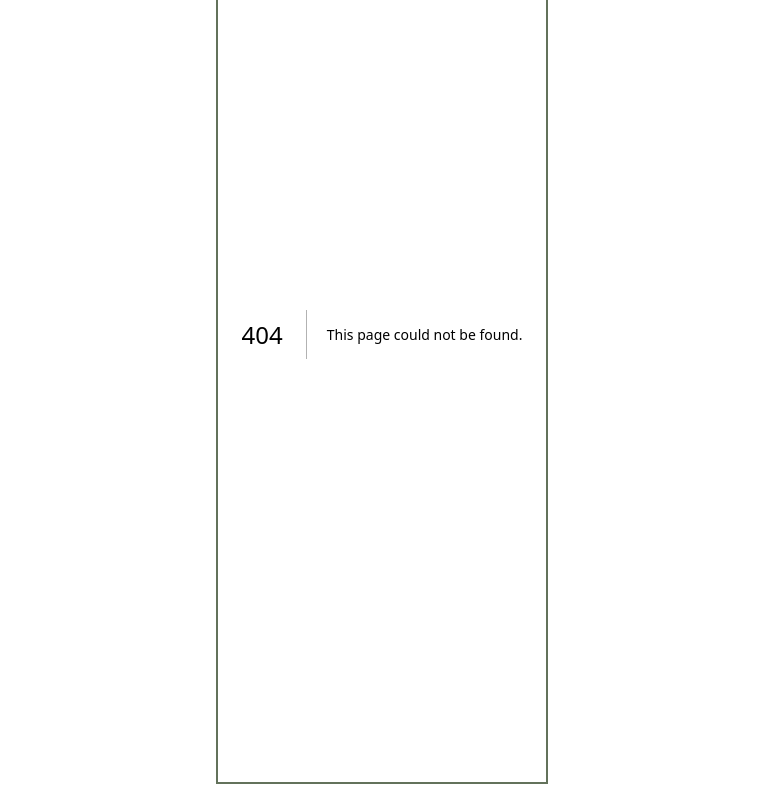
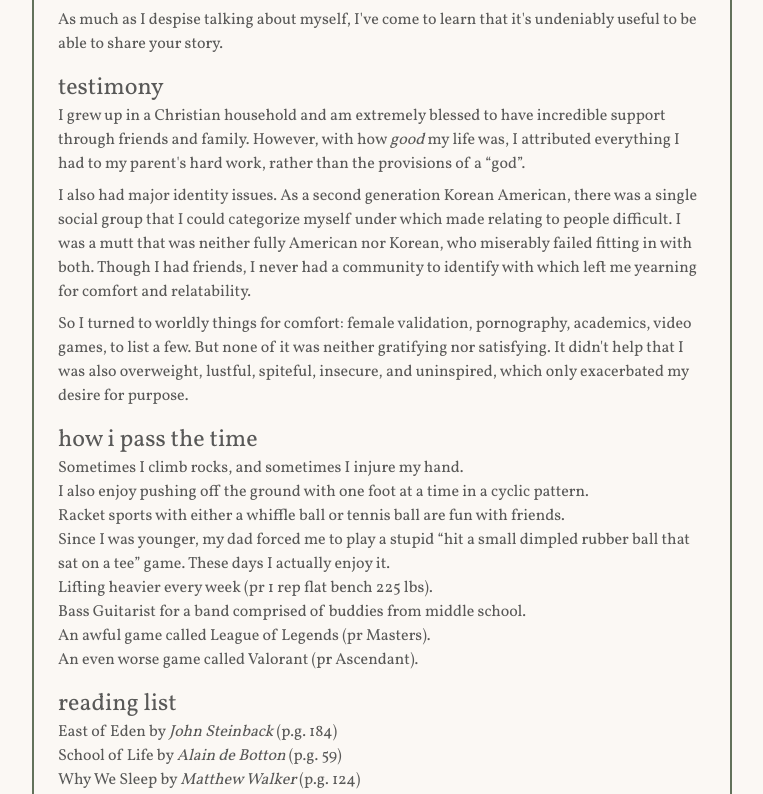
Before and after one commit to danyobosayo/dayowrites, a Next.js app: page /myself in a window 1280 px wide. Before the commit this address had no page. Shown: the part 280-1074 px from the top of the page, without its empty margins (258-1021 px from the left). Built offline with nearby package versions, Linux system fonts and the light colour scheme.

Commit message:
Feat: myself page

```diff
--- /dev/null
+++ b/app/myself/page.tsx
@@ -0,0 +1,80 @@
+import React from "react";
+import Header from "../components/header";
+import Block from "../components/block";
+function page() {
+  return (
+    <div className="gap-4 flex flex-col ">
+      <Header title="myself">
+        <p>
+          As much as I despise talking about myself, I've come to learn that
+          it's undeniably useful to be able to share your story.
+        </p>
+      </Header>
+      <Block title="testimony">
+        <div className="flex flex-col gap-2">
+          <p>
+            I grew up in a Christian household and am extremely blessed to have
+            incredible support through friends and family. However, with how{" "}
+            <i>good</i> my life was, I attributed everything I had to my
+            parent's hard work, rather than the provisions of a “god”.
+          </p>
+          <p>
+            I also had major identity issues. As a second generation Korean
+            American, there was a single social group that I could categorize
+            myself under which made relating to people difficult. I was a mutt
+            that was neither fully American nor Korean, who miserably failed
+            fitting in with both. Though I had friends, I never had a community
+            to identify with which left me yearning for comfort and
+            relatability.
+          </p>
+          <p>
+            So I turned to worldly things for comfort: female validation,
+            pornography, academics, video games, to list a few. But none of it
+            was neither gratifying nor satisfying. It didn't help that I was
+            also overweight, lustful, spiteful, insecure, and uninspired, which
+            only exacerbated my desire for purpose.
+          </p>
+        </div>
+      </Block>
+
+      <Block title="how i pass the time">
+        <p>Sometimes I climb rocks, and sometimes I injure my hand.</p>
+        <p>
+          I also enjoy pushing off the ground with one foot at a time in a
+          cyclic pattern.
+        </p>
+        <p>
+          Racket sports with either a whiffle ball or tennis ball are fun with
+          friends.
+        </p>
+        <p>
+          Since I was younger, my dad forced me to play a stupid “hit a small
+          dimpled rubber ball that sat on a tee” game. These days I actually
+          enjoy it.
+        </p>
+        <p>Lifting heavier every week (pr 1 rep flat bench 225 lbs).</p>
+        <p>
+          Bass Guitarist for a band comprised of buddies from middle school.
+        </p>
+        <p>An awful game called League of Legends (pr Masters).</p>
+        <p>An even worse game called Valorant (pr Ascendant).</p>
+      </Block>
+      <Block title="reading list">
+        <p>
+          East of Eden by <i>John Steinback</i> (p.g. 184)
+        </p>
+        <p>
+          School of Life by <i>Alain de Botton</i> (p.g. 59)
+        </p>
+        <p>
+          Why We Sleep by <i>Matthew Walker</i> (p.g. 124)
+        </p>
+        <p>
+          Gödel by <i>Escher Bach</i> (tbd)
+        </p>
+      </Block>
+    </div>
+  );
+}
+
+export default page;
```
